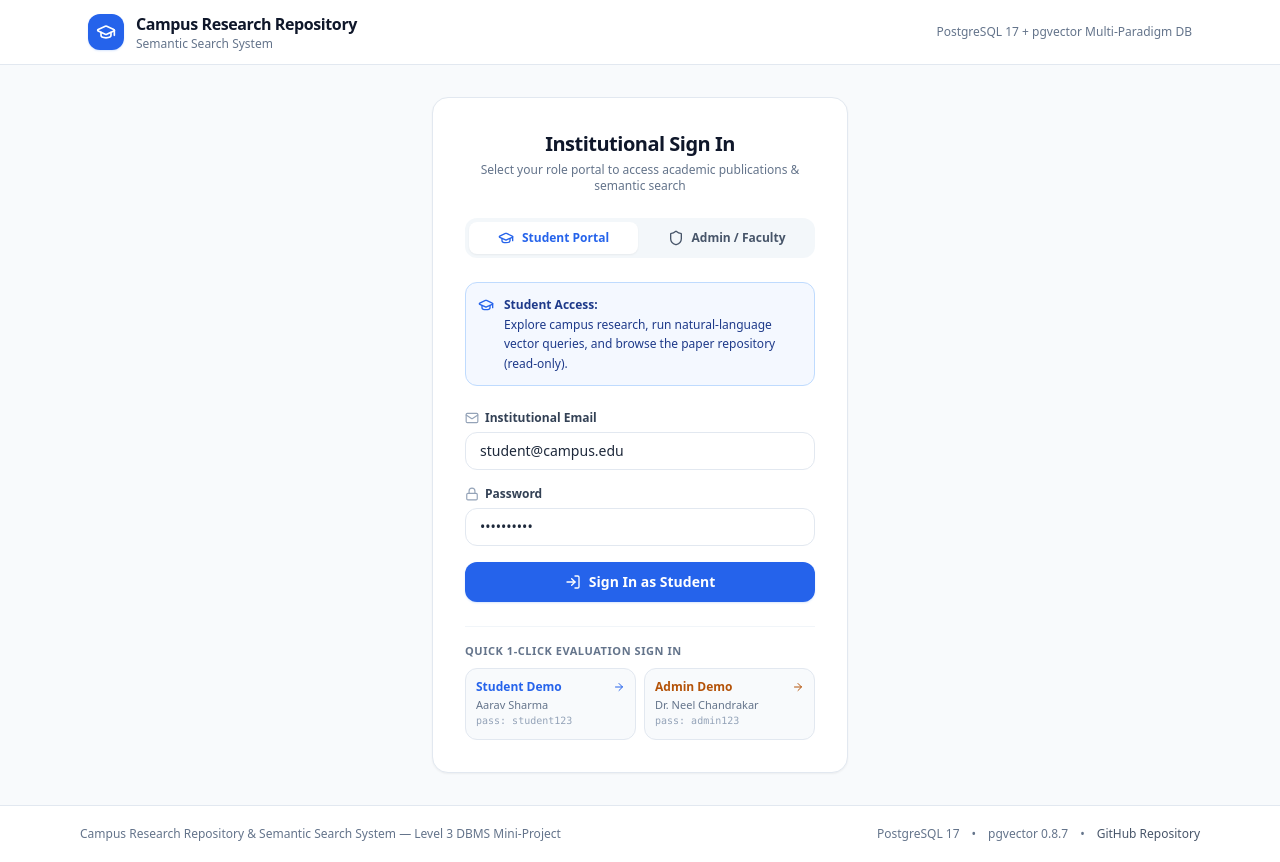
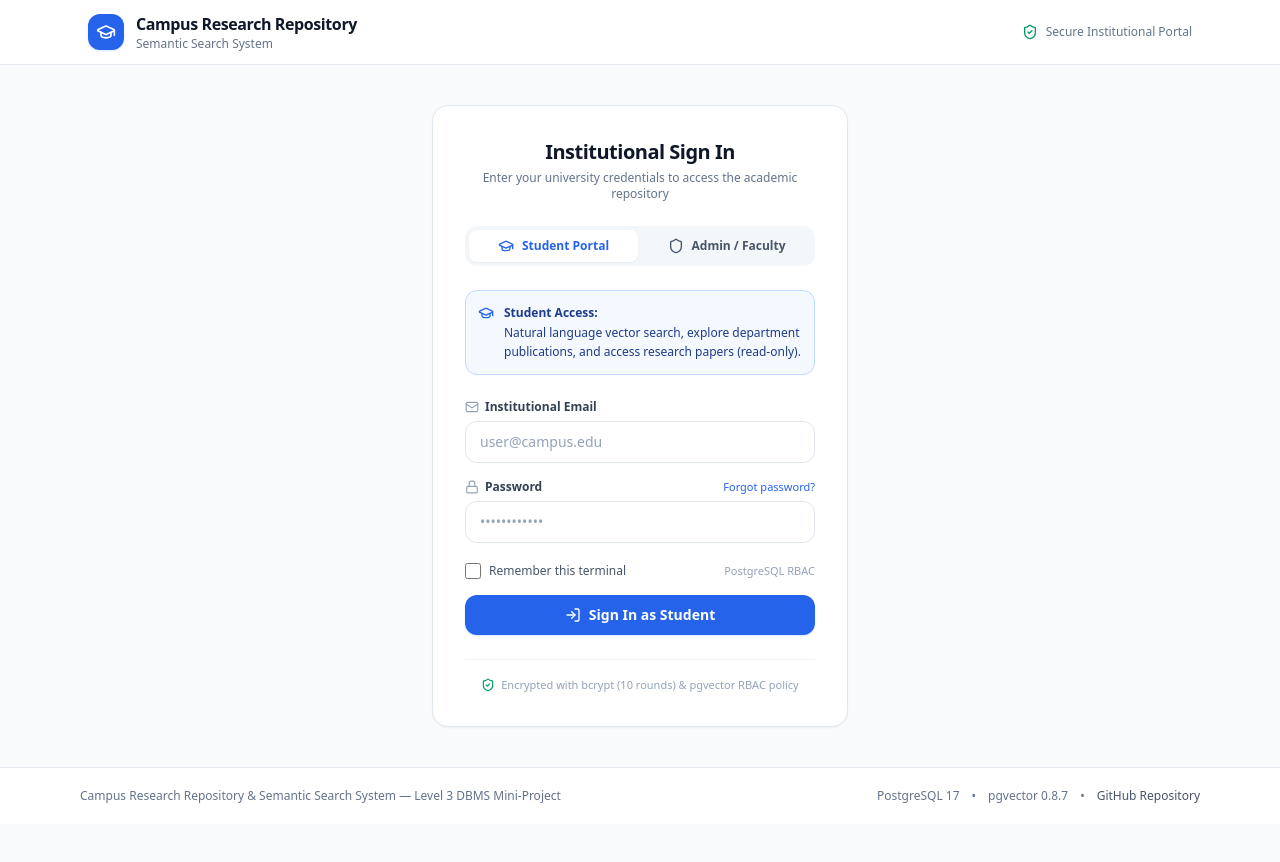
Before and after one commit to neelckr1/DBMS_miniProject, a Next.js app: page / in a window 1280 px wide. After the commit the page ends 824 px from the top, so only its background shows below. Built offline with nearby package versions, Linux system fonts and the light colour scheme.

Commit message:
feat(auth): streamline institutional login portal for production realism

```diff
--- a/src/components/LoginPage.tsx
+++ b/src/components/LoginPage.tsx
@@ -1,7 +1,7 @@
 'use client';
 
 import React, { useState } from 'react';
-import { GraduationCap, Shield, LogIn, AlertCircle, ArrowRight, CheckCircle2, Lock, Mail } from 'lucide-react';
+import { GraduationCap, Shield, LogIn, AlertCircle, Lock, Mail, ShieldCheck, HelpCircle } from 'lucide-react';
 
 export interface AuthUser {
   user_id: number;
@@ -16,29 +16,22 @@ interface LoginPageProps {
 
 export default function LoginPage({ onLoginSuccess }: LoginPageProps) {
   const [selectedRole, setSelectedRole] = useState<'STUDENT' | 'ADMIN'>('STUDENT');
-  const [email, setEmail] = useState('student@campus.edu');
-  const [password, setPassword] = useState('student123');
+  const [email, setEmail] = useState('');
+  const [password, setPassword] = useState('');
+  const [rememberMe, setRememberMe] = useState(false);
   const [loading, setLoading] = useState(false);
   const [error, setError] = useState<string | null>(null);
+  const [showForgotNotice, setShowForgotNotice] = useState(false);
 
   const handleRoleTabChange = (role: 'STUDENT' | 'ADMIN') => {
     setSelectedRole(role);
     setError(null);
-    if (role === 'STUDENT') {
-      setEmail('student@campus.edu');
-      setPassword('student123');
-    } else {
-      setEmail('admin@campus.edu');
-      setPassword('admin123');
-    }
   };
 
-  const handleLogin = async (e?: React.FormEvent, directEmail?: string, directPassword?: string) => {
-    if (e) e.preventDefault();
-    const loginEmail = directEmail || email;
-    const loginPassword = directPassword || password;
+  const handleLogin = async (e: React.FormEvent) => {
+    e.preventDefault();
 
-    if (!loginEmail.trim() || !loginPassword.trim()) {
+    if (!email.trim() || !password.trim()) {
       setError('Please provide both institutional email and password.');
       return;
     }
@@ -50,12 +43,16 @@ export default function LoginPage({ onLoginSuccess }: LoginPageProps) {
       const res = await fetch('/api/auth/login', {
         method: 'POST',
         headers: { 'Content-Type': 'application/json' },
-        body: JSON.stringify({ email: loginEmail.trim(), password: loginPassword.trim() }),
+        body: JSON.stringify({ email: email.trim(), password: password.trim() }),
       });
 
       const data = await res.json();
       if (!res.ok) {
-        throw new Error(data.error || 'Authentication failed. Please verify credentials.');
+        throw new Error(data.error || 'Authentication failed. Please check your credentials.');
+      }
+
+      if (selectedRole === 'ADMIN' && data.user.role !== 'ADMIN') {
+        throw new Error('Access denied: Administrator privileges required. Please use the Student Portal.');
       }
 
       onLoginSuccess(data.user);
@@ -66,23 +63,9 @@ export default function LoginPage({ onLoginSuccess }: LoginPageProps) {
     }
   };
 
-  const handleQuickDemo = (role: 'STUDENT' | 'ADMIN') => {
-    if (role === 'STUDENT') {
-      setSelectedRole('STUDENT');
-      setEmail('student@campus.edu');
-      setPassword('student123');
-      handleLogin(undefined, 'student@campus.edu', 'student123');
-    } else {
-      setSelectedRole('ADMIN');
-      setEmail('admin@campus.edu');
-      setPassword('admin123');
-      handleLogin(undefined, 'admin@campus.edu', 'admin123');
-    }
-  };
-
   return (
     <div className="min-h-screen bg-slate-50 flex flex-col justify-between text-slate-900 font-sans">
-      {/* Top Simple Header matching Dashboard Theme */}
+      {/* Top Institutional Header */}
       <header className="bg-white/95 backdrop-blur border-b border-slate-200">
         <div className="max-w-6xl mx-auto px-4 sm:px-6 h-16 flex items-center justify-between">
           <div className="flex items-center gap-3">
@@ -98,24 +81,25 @@ export default function LoginPage({ onLoginSuccess }: LoginPageProps) {
               </span>
             </div>
           </div>
-          <span className="text-xs text-slate-500 font-medium hidden sm:inline">
-            PostgreSQL 17 + pgvector Multi-Paradigm DB
-          </span>
+          <div className="flex items-center gap-2 text-xs text-slate-500 font-medium">
+            <ShieldCheck className="w-4 h-4 text-emerald-600 hidden sm:inline" />
+            <span className="hidden sm:inline">Secure Institutional Portal</span>
+          </div>
         </div>
       </header>
 
-      {/* Main Login Form Container */}
-      <main className="flex-1 max-w-md w-full mx-auto px-4 py-8 flex flex-col justify-center">
+      {/* Main Authentication Card */}
+      <main className="flex-1 max-w-md w-full mx-auto px-4 py-10 flex flex-col justify-center">
         <div className="bg-white rounded-2xl border border-slate-200 shadow-sm p-6 sm:p-8 space-y-6">
-          {/* Header */}
+          {/* Form Header */}
           <div className="text-center space-y-1">
             <h2 className="text-xl font-bold text-slate-900 tracking-tight">Institutional Sign In</h2>
             <p className="text-xs text-slate-500">
-              Select your role portal to access academic publications & semantic search
+              Enter your university credentials to access the academic repository
             </p>
           </div>
 
-          {/* Role Portal Tabs (matching dashboard navigation pills) */}
+          {/* Role Portal Selection Pills */}
           <div className="flex items-center gap-1 bg-slate-100/80 p-1 rounded-xl">
             <button
               type="button"
@@ -157,7 +141,7 @@ export default function LoginPage({ onLoginSuccess }: LoginPageProps) {
                 <GraduationCap className="w-4 h-4 text-blue-600 shrink-0 mt-0.5" />
                 <div>
                   <strong className="block font-semibold">Student Access:</strong>
-                  Explore campus research, run natural-language vector queries, and browse the paper repository (read-only).
+                  Natural language vector search, explore department publications, and access research papers (read-only).
                 </div>
               </>
             ) : (
@@ -165,7 +149,7 @@ export default function LoginPage({ onLoginSuccess }: LoginPageProps) {
                 <Shield className="w-4 h-4 text-amber-600 shrink-0 mt-0.5" />
                 <div>
                   <strong className="block font-semibold">Administrator Access:</strong>
-                  Full repository management: upload papers with automated vector generation, delete records, and access institutional analytics & audit logs.
+                  Full repository control: upload papers with automated vectorization, manage records, and inspect analytics & audit logs.
                 </div>
               </>
             )}
@@ -179,7 +163,7 @@ export default function LoginPage({ onLoginSuccess }: LoginPageProps) {
             </div>
           )}
 
-          {/* Form */}
+          {/* Login Form */}
           <form onSubmit={handleLogin} className="space-y-4">
             <div className="space-y-1.5">
               <label className="text-xs font-semibold text-slate-700 flex items-center gap-1.5">
@@ -192,25 +176,62 @@ export default function LoginPage({ onLoginSuccess }: LoginPageProps) {
                 value={email}
                 onChange={(e) => setEmail(e.target.value)}
                 placeholder="user@campus.edu"
-                className="w-full px-3.5 py-2 text-xs sm:text-sm bg-white border border-slate-200 rounded-xl focus:outline-none focus:border-blue-500 text-slate-800 transition-colors"
+                autoComplete="email"
+                className="w-full px-3.5 py-2.5 text-xs sm:text-sm bg-white border border-slate-200 rounded-xl focus:outline-none focus:border-blue-500 focus:ring-2 focus:ring-blue-500/10 text-slate-800 transition-all placeholder:text-slate-400"
               />
             </div>
 
             <div className="space-y-1.5">
-              <label className="text-xs font-semibold text-slate-700 flex items-center gap-1.5">
-                <Lock className="w-3.5 h-3.5 text-slate-400" />
-                <span>Password</span>
-              </label>
+              <div className="flex items-center justify-between">
+                <label className="text-xs font-semibold text-slate-700 flex items-center gap-1.5">
+                  <Lock className="w-3.5 h-3.5 text-slate-400" />
+                  <span>Password</span>
+                </label>
+                <button
+                  type="button"
+                  onClick={() => setShowForgotNotice(!showForgotNotice)}
+                  className="text-[11px] text-blue-600 hover:text-blue-700 hover:underline font-medium"
+                >
+                  Forgot password?
+                </button>
+              </div>
               <input
                 type="password"
                 required
                 value={password}
                 onChange={(e) => setPassword(e.target.value)}
-                placeholder="Enter password"
-                className="w-full px-3.5 py-2 text-xs sm:text-sm bg-white border border-slate-200 rounded-xl focus:outline-none focus:border-blue-500 text-slate-800 transition-colors"
+                placeholder="••••••••••••"
+                autoComplete="current-password"
+                className="w-full px-3.5 py-2.5 text-xs sm:text-sm bg-white border border-slate-200 rounded-xl focus:outline-none focus:border-blue-500 focus:ring-2 focus:ring-blue-500/10 text-slate-800 transition-all placeholder:text-slate-400 font-sans"
               />
             </div>
 
+            {/* Forgot Password Accordion Notice */}
+            {showForgotNotice && (
+              <div className="p-3 bg-slate-50 border border-slate-200 rounded-xl text-xs text-slate-600 flex items-start gap-2">
+                <HelpCircle className="w-4 h-4 text-slate-500 shrink-0 mt-0.5" />
+                <div>
+                  <span className="font-semibold text-slate-800 block">Password Reset Support</span>
+                  Institutional credentials are managed by campus directory services. Please contact the IT Helpdesk at <span className="font-mono text-blue-600">it-support@campus.edu</span> or visit room B-204 with your campus ID.
+                </div>
+              </div>
+            )}
+
+            {/* Remember Me Checkbox */}
+            <div className="flex items-center justify-between text-xs text-slate-600 pt-1">
+              <label className="flex items-center gap-2 cursor-pointer select-none">
+                <input
+                  type="checkbox"
+                  checked={rememberMe}
+                  onChange={(e) => setRememberMe(e.target.checked)}
+                  className="w-4 h-4 rounded border-slate-300 text-blue-600 focus:ring-blue-500 rounded-md"
+                />
+                <span>Remember this terminal</span>
+              </label>
+              <span className="text-[11px] text-slate-400">PostgreSQL RBAC</span>
+            </div>
+
+            {/* Submit Button */}
             <button
               type="submit"
               disabled={loading}
@@ -234,38 +255,12 @@ export default function LoginPage({ onLoginSuccess }: LoginPageProps) {
             </button>
           </form>
 
-          {/* Quick Demo Credentials Assistant */}
-          <div className="pt-4 border-t border-slate-100 space-y-2">
-            <span className="text-[11px] font-semibold text-slate-500 block uppercase tracking-wider">
-              Quick 1-Click Evaluation Sign In
-            </span>
-            <div className="grid grid-cols-2 gap-2 text-xs">
-              <button
-                type="button"
-                onClick={() => handleQuickDemo('STUDENT')}
-                className="p-2.5 text-left rounded-xl bg-slate-50 hover:bg-blue-50/50 border border-slate-200 hover:border-blue-200 text-slate-700 transition-all group"
-              >
-                <div className="font-bold text-blue-600 flex items-center justify-between">
-                  <span>Student Demo</span>
-                  <ArrowRight className="w-3 h-3 group-hover:translate-x-0.5 transition-transform" />
-                </div>
-                <div className="text-[11px] text-slate-500 truncate mt-0.5">Aarav Sharma</div>
-                <div className="font-mono text-[10px] text-slate-400">pass: student123</div>
-              </button>
-
-              <button
-                type="button"
-                onClick={() => handleQuickDemo('ADMIN')}
-                className="p-2.5 text-left rounded-xl bg-slate-50 hover:bg-amber-50/50 border border-slate-200 hover:border-amber-200 text-slate-700 transition-all group"
-              >
-                <div className="font-bold text-amber-700 flex items-center justify-between">
-                  <span>Admin Demo</span>
-                  <ArrowRight className="w-3 h-3 group-hover:translate-x-0.5 transition-transform" />
-                </div>
-                <div className="text-[11px] text-slate-500 truncate mt-0.5">Dr. Neel Chandrakar</div>
-                <div className="font-mono text-[10px] text-slate-400">pass: admin123</div>
-              </button>
-            </div>
+          {/* Real Institutional Security Notice Footer */}
+          <div className="pt-4 border-t border-slate-100 text-center">
+            <p className="text-[11px] text-slate-400 flex items-center justify-center gap-1.5 leading-relaxed">
+              <ShieldCheck className="w-3.5 h-3.5 text-emerald-600 shrink-0" />
+              <span>Encrypted with bcrypt (10 rounds) & pgvector RBAC policy</span>
+            </p>
           </div>
         </div>
       </main>
```
Also changed, not shown: 1 other file (tests, documents, lock files or other folders).
